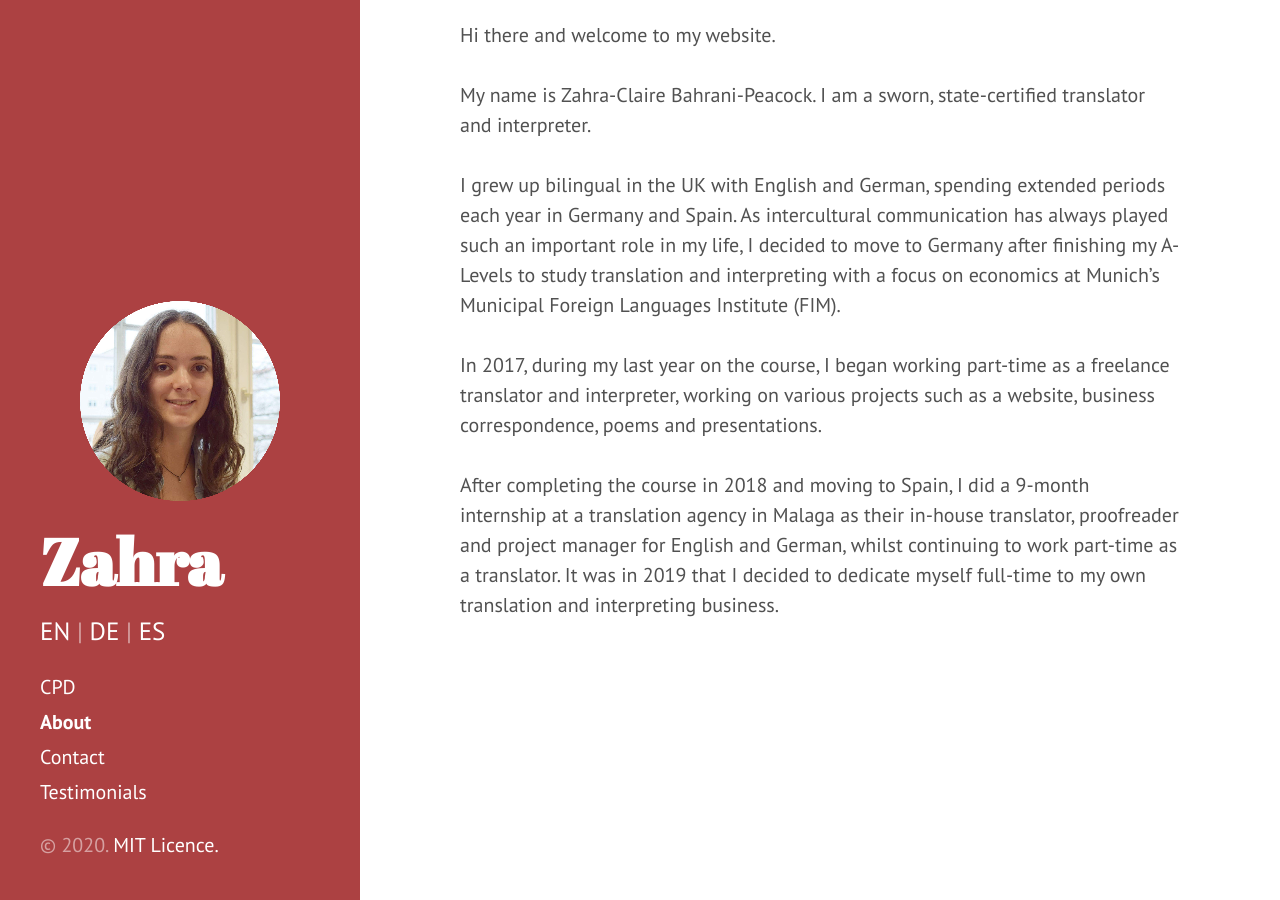
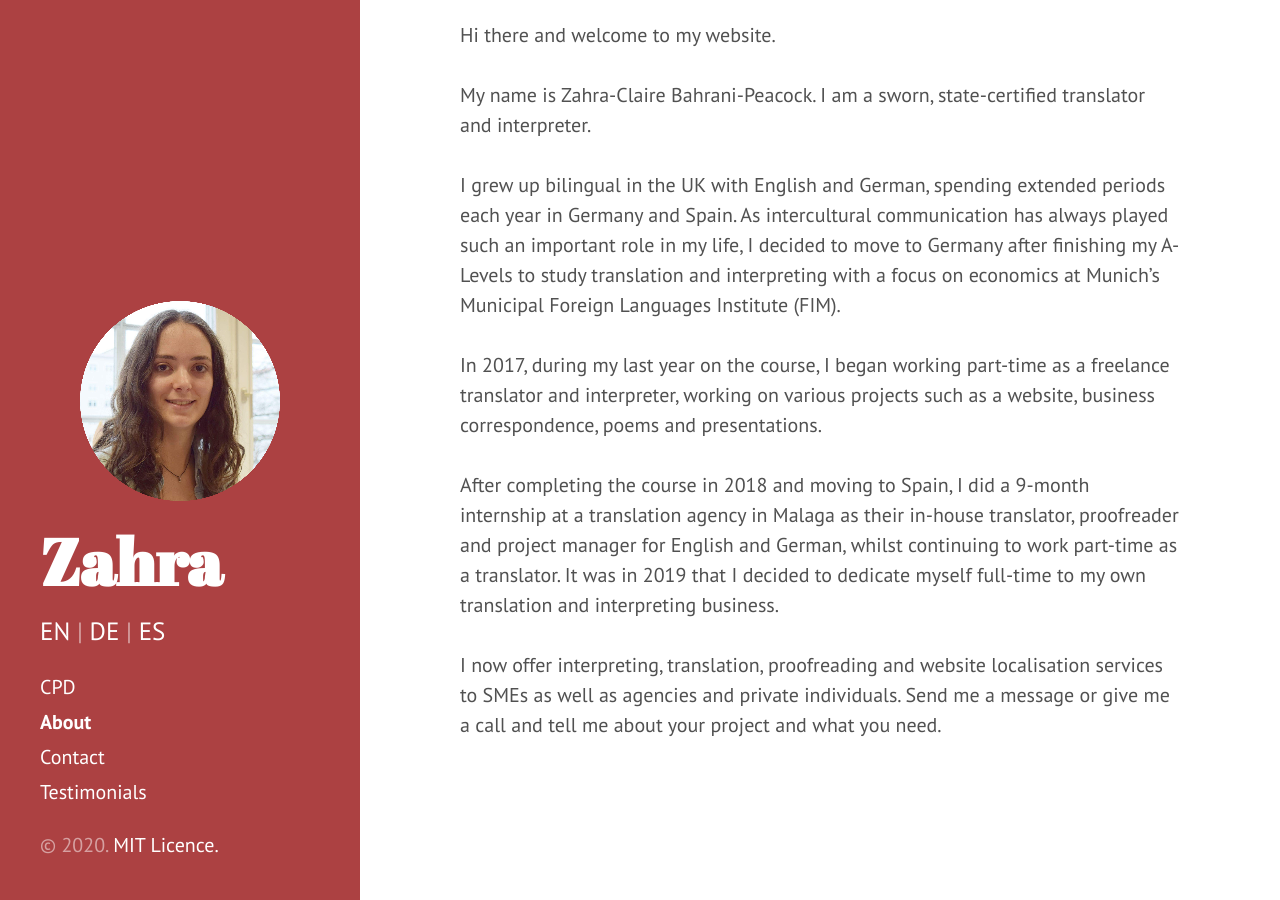
Before and after one commit to Zahra-Claire-Bahrani-Peacock/zahra-claire-bahrani-peacock.github.io, a Jekyll site: the page built from about.md, in a window 1280 px wide and 900 px high, scrolled down 716 px. Built offline with Jekyll 4.4.1, drawn with Linux system fonts in a browser that asks for light colours.

Commit message:
Update about.md

```diff
--- a/about.md
+++ b/about.md
@@ -28,3 +28,4 @@ In 2017, during my last year on the course, I began working part-time as a freel
 <br/>
 After completing the course in 2018 and moving to Spain, I did a 9-month internship at a translation agency in Malaga as their in-house translator, proofreader and project manager for English and German, whilst continuing to work part-time as a translator. It was in 2019 that I decided to dedicate myself full-time to my own translation and interpreting business.
 <br/>
+I now offer interpreting, translation, proofreading and website localisation services to SMEs as well as agencies and private individuals. Send me a message or give me a call and tell me about your project and what you need.
```
